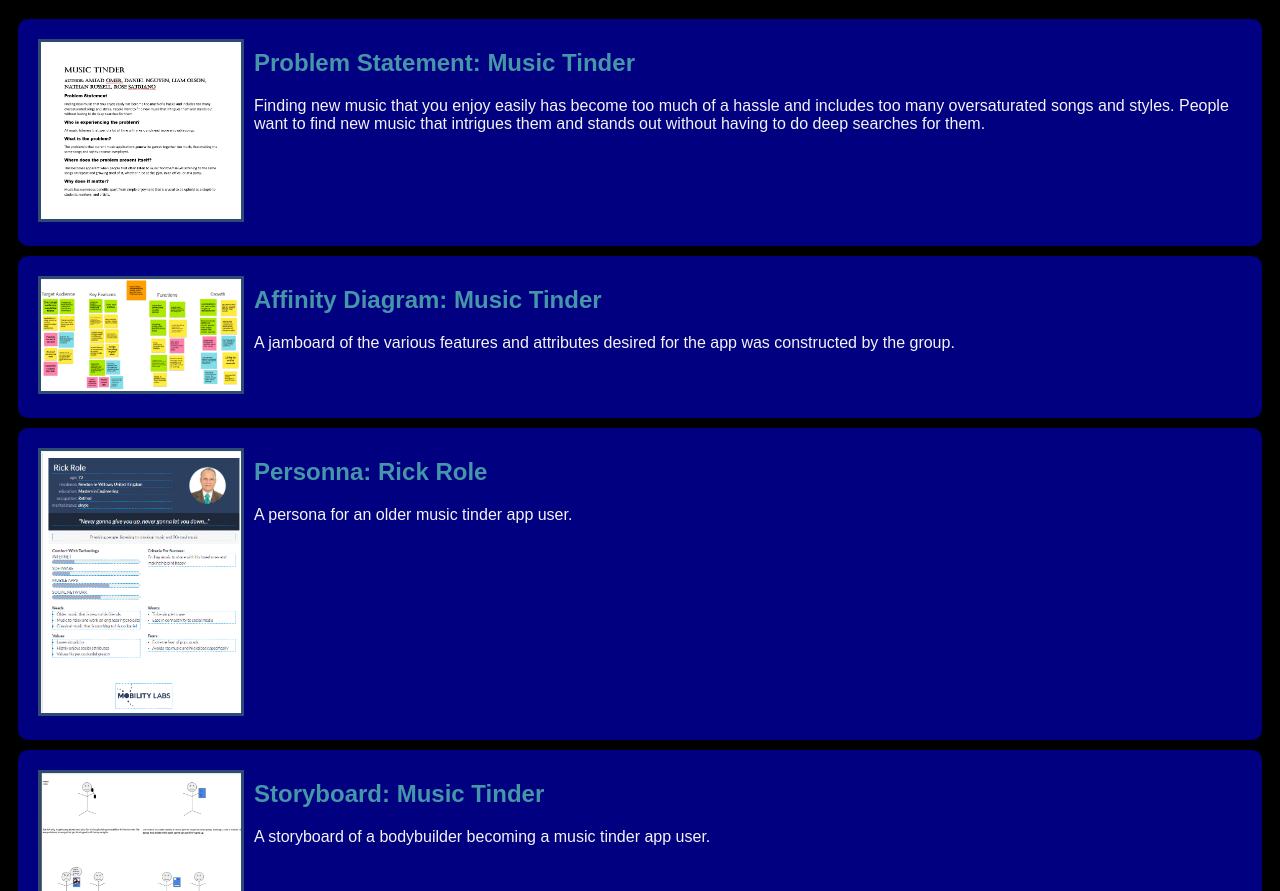
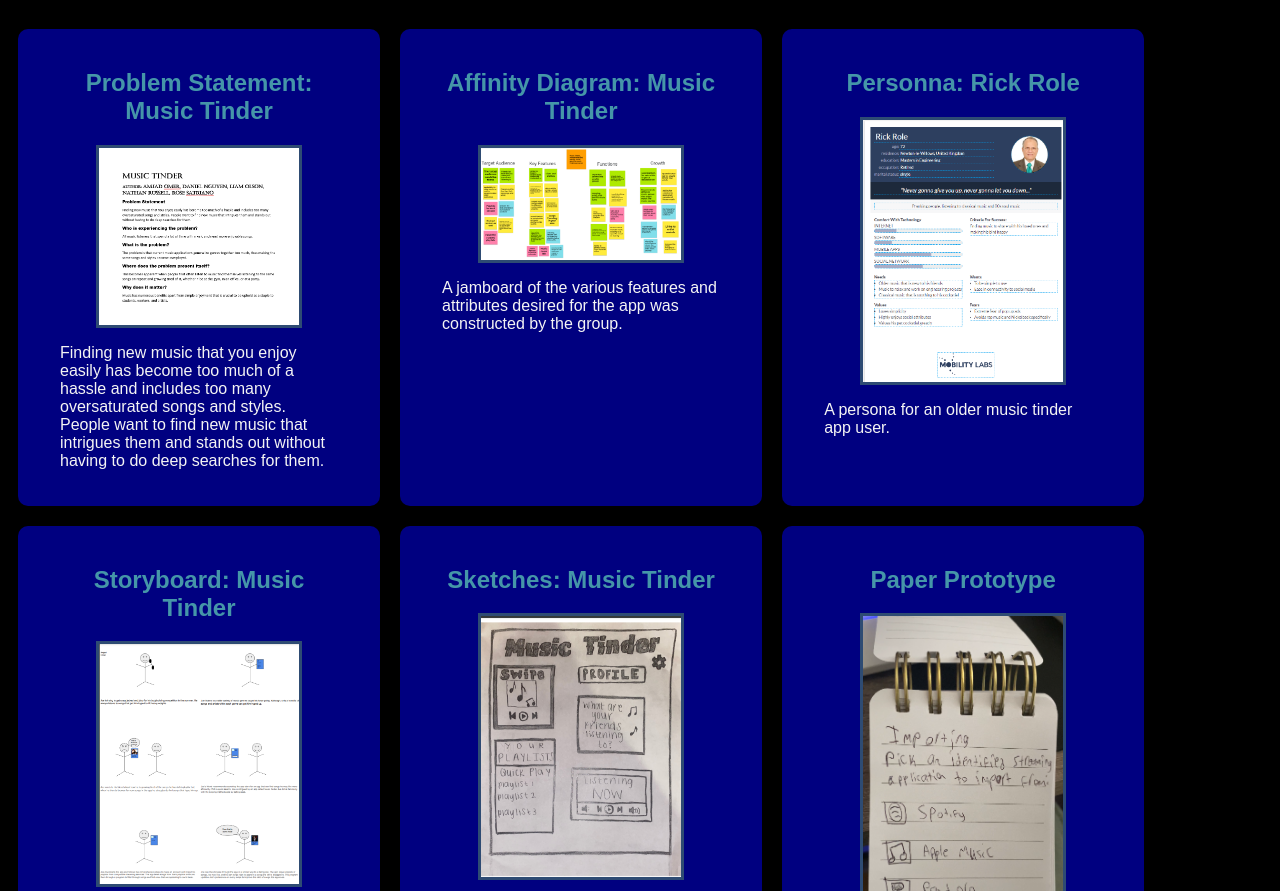
Before and after one commit to amomer/amomer.github.io, a plain HTML site: page index.html in a window 1280 px wide. Shown: the part 61-952 px from the top of the page. Drawn offline with Linux system fonts and the light colour scheme.

Commit message:
Add files via upload

```diff
--- a/index.html
+++ b/index.html
@@ -6,62 +6,95 @@
     </head>
     <body>
         <h1>Amjad Omer's CSCE 190 Site</h1>
-
+        <div class="assignments">
             <!-- Problem Statement Assignment-->
             <section class="assignment">
-            <a href="files/problem-statement.pdf"><img src="Screenshots/Problem Statement - Amjad Omer.png"></a>
-            <section class="assignment-details">
-                <a href="files/problem-statement.pdf"><h2>Problem Statement: Music Tinder</h2></a>
+                <a href="files/problem-statement.pdf">
+                    <h2>Problem Statement: Music Tinder</h2>
+                </a>
+
+                <a href="files/problem-statement.pdf">
+                    <img src="Screenshots/Problem Statement - Amjad Omer.png">
+                </a>
+
                 <p>
                     Finding new music that you enjoy easily has become too much of a hassle and includes too many oversaturated songs and styles. People want to find new music that intrigues them and stands out without having to do deep searches for them.
                 </p>
             </section>
-        </section>
 
             <!-- Affinity Diagram Assignment-->
             <section class="assignment">
-            <a href="files/affinity-diagram.pdf"><img src="Screenshots/Affinity Diagram - Amjad Omer.png"></a>
-            <section class="assignment-details">
-                <a href="files/affinity-diagram.pdf"><h2>Affinity Diagram: Music Tinder</h2></a>
+                <a href="files/affinity-diagram.pdf">
+                    <h2>Affinity Diagram: Music Tinder</h2>
+                </a>
+
+                <a href="files/affinity-diagram.pdf">
+                    <img src="Screenshots/Affinity Diagram - Amjad Omer.png">
+                </a>
+
                 <p>
                     A jamboard of the various features and attributes desired for the app was constructed by the group.
                 </p>
             </section>
-        </section>
-
 
             <!-- Personna Assignment -->
             <section class="assignment">
-            <a href="files/RickPersona.pdf"><img src="Screenshots/RickPersona.png"></a>
-            <section class="assignment-details">
-                <a href="files/RickPersona.pdf"><h2>Personna: Rick Role</h2></a>
+                <a href="files/RickPersona.pdf">
+                    <h2>Personna: Rick Role</h2>
+                </a>
+
+                <a href="files/RickPersona.pdf">
+                    <img src="Screenshots/RickPersona.png">
+                </a>
+
                 <p>
                         A persona for an older music tinder app user.
                 </p>
             </section>
-        </section>
-
 
             <!-- Storyboard Assignment -->
             <section class="assignment">
-            <a href="files/storyboard-ao.pdf"><img src="Screenshots/storyboard.png"></a>
-            <section class="assignment-details">
-                <a href="files/storyboard-ao.pdf"><h2>Storyboard: Music Tinder</h2></a>
+                <a href="files/storyboard-ao.pdf">
+                    <h2>Storyboard: Music Tinder</h2>
+                </a>
+
+                <a href="files/storyboard-ao.pdf">
+                    <img src="Screenshots/storyboard.png">
+                </a>
+
                 <p>
                         A storyboard of a bodybuilder becoming a music tinder app user.
                 </p>
                 </section>
-        </section>
 
             <!-- Sketches Assignment -->
             <section class="assignment">
-            <a href="files/musictinder-layout.pdf"><img src="Screenshots/sketches.png"></a>
-            <section class="assignment-details">
-                <a href="files/musictinder-layout.pdf"><h2>Sketches: Music Tinder</h2></a>
+                <a href="files/musictinder-layout.pdf">
+                    <h2>Sketches: Music Tinder</h2>
+                </a>
+
+                <a href="files/musictinder-layout.pdf">
+                    <img src="Screenshots/sketches.png">
+                </a>
+
                 <p>
                         Some sketches of the type of UI a Music Tinder user would see.
                 </p>
             </section>
+
+            <!-- Prototyping Assignment -->
+            <section class="assignment">
+                <a href="https://youtu.be/rB6lnkHhAbg">
+                    <h2>Paper Prototype</h2>
+                </a>
+
+                <a href="https://youtu.be/rB6lnkHhAbg">
+                    <img src="Screenshots/paper-prototyping.png">
+                </a>
+
+                <p>
+                        A brief paper walkthrough of how every screen in the app may roughly look.
+                </p>
             </section>
     </body>
 </html>
--- a/styles.css
+++ b/styles.css
@@ -3,9 +3,14 @@
     font-family:Arial, Helvetica, sans-serif
 }
 
+.assignments{
+    display:flex;
+    flex-wrap:wrap;
+}
+
 .assignment{
-    display:flex;
-    padding:10px;
+    width:22%;
+    padding:20px 42px;
     margin:10px;
     background:navy;
     border-radius: 10px;
@@ -15,6 +20,8 @@
     width:200px;
     margin:10px;
     border:3px solid #2E4B73;
+    display:block;
+    margin:auto;
 }
 
 .assignment img:hover {
@@ -24,6 +31,10 @@
 h1{
     color: #F4F4F4;
     text-align: center;
+}
+
+h2 {
+    text-align:center;
 }
 
 p{
```
Also changed, not shown: Screenshots/paper-prototyping.png (added). Lines whose indentation alone changed are shown as unchanged.
